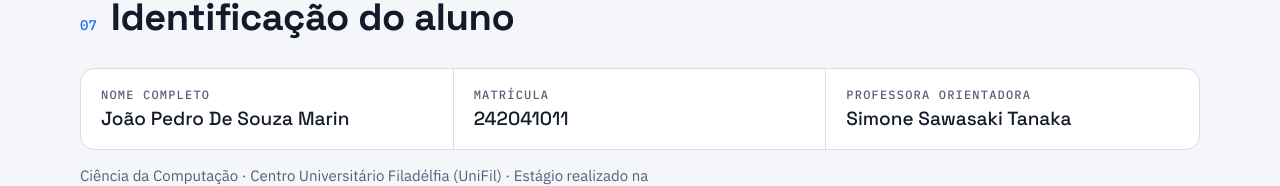
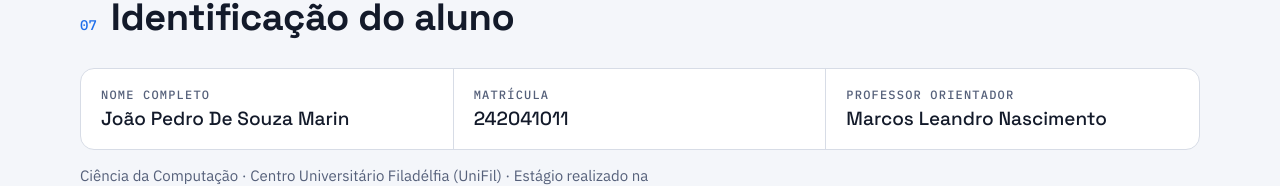
Before and after one commit to joaomarin789/portfolio-sgtp, a plain HTML site: page index.html in a window 1280 px wide. Shown: the part 7689-7875 px from the top of the page. Drawn offline with Linux system fonts and the light colour scheme.

Commit message:
Corrige o professor orientador na identificação do aluno
Co-Authored-By: Claude Opus 5.5 <noreply@anthropic.com>

```diff
--- a/index.html
+++ b/index.html
@@ -394,7 +394,7 @@
     <dl class="ficha">
       <div><dt>Nome completo</dt><dd>João Pedro De Souza Marin</dd></div>
       <div><dt>Matrícula</dt><dd>242041011</dd></div>
-      <div><dt>Professora orientadora</dt><dd>Simone Sawasaki Tanaka</dd></div>
+      <div><dt>Professor Orientador</dt><dd>Marcos Leandro Nascimento</dd></div>
     </dl>
     <p class="nota">Ciência da Computação · Centro Universitário Filadélfia (UniFil) · Estágio realizado na Alliance Consultoria.</p>
   </div>
```
